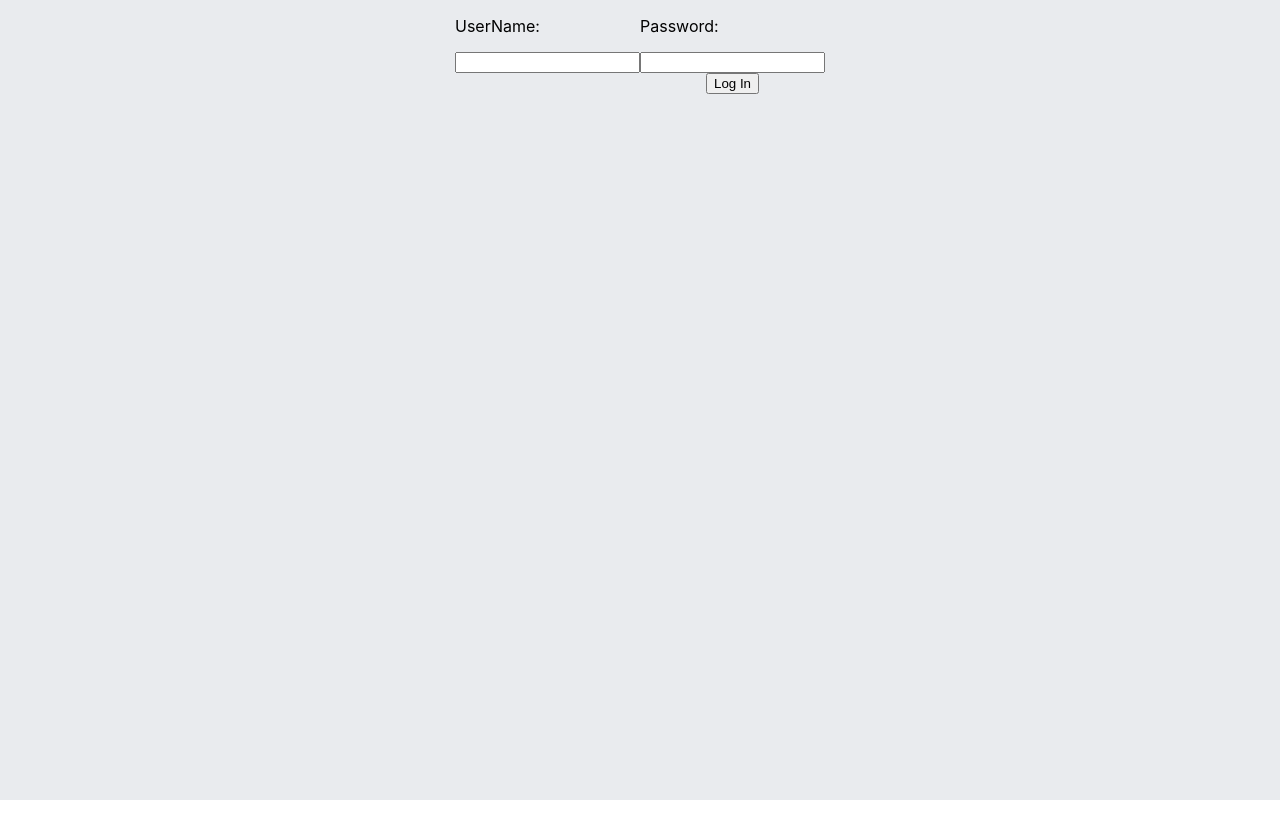
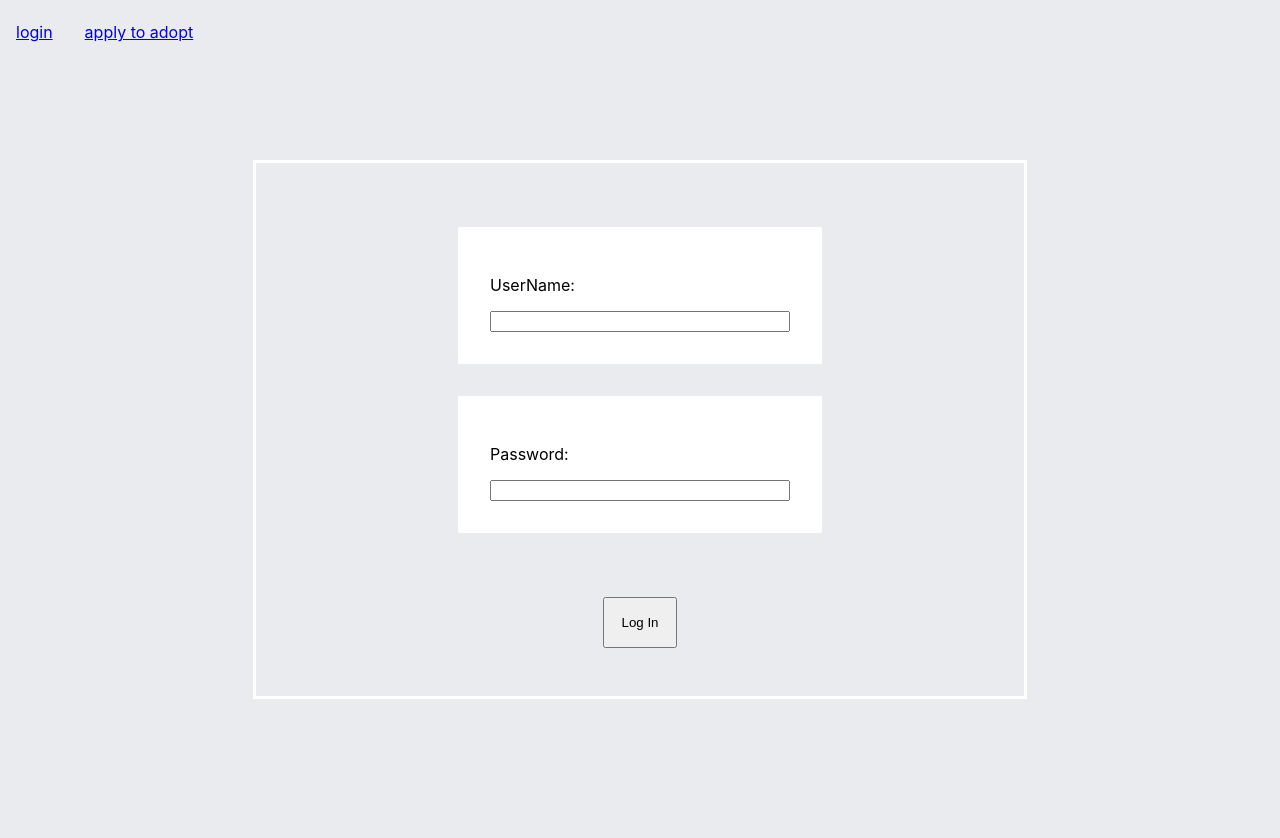
Before and after one commit to NoelleKuti/bunny-adoption, a React (Create React App) app in the folder client/: page /login in a window 1280 px wide. Shown: the top 838 px of the page. Before the commit the page ends 800 px from the top, so only its background shows below. Built offline with nearby package versions, Linux system fonts and the light colour scheme.

Commit message:
BUG-FREE CHECKPOINT

```diff
--- a/client/src/App.js
+++ b/client/src/App.js
@@ -1,7 +1,7 @@
 import {React} from 'react'
 import {Routes, Route } from 'react-router-dom'
 import styled from 'styled-components'
-import { BunniesContainer, Login, AppForm } from './components/index.js'
+import { BunniesContainer, Login, AppForm, NavBar } from './components/index.js'
 import './index.css'
 
 
@@ -10,8 +10,9 @@ const App = () => {
 
     return (
 		<AppStyles>
-            <Routes>
-                <Route path="/" element={<BunniesContainer />} />
+            <NavBar />
+			<Routes>
+                <Route path="/" element={<BunniesContainer isAdmin={false}/>} />
 
 				<Route path="login"
                     element={<Login/>}
@@ -26,22 +27,18 @@ const App = () => {
 
 const AppStyles = styled.div`
     background-color: #e9ebee;
-    position: absolute;
-    top: 0;
-    left: 0;
-    right: 0;
     min-height: 100vh;
+	min-width: 100vw;
     display: flex;
 
     .showFormButton {
         width: 50%;
         font-size: 2rem;
         align-self: flex-start;
-        margin-top: 3rem;
     }
     .container {
-        width: 100%;
-        margin: 0px auto;
+        width: 100vw;
+        margin: 5rem auto;
         border: 2px solid white;
     }
 
--- a/client/src/components/AppForm/AppForm.jsx
+++ b/client/src/components/AppForm/AppForm.jsx
@@ -1,5 +1,6 @@
 import React from 'react'
 import styled from 'styled-components'
+import { Link } from 'react-router-dom'
 import { useAppContext } from '../../context/appContext'
 import TextField from './TextField'
 
@@ -7,6 +8,7 @@ const AppForm = () => {
   return (
     <form>
       <h1> Application Form </h1>
+	  <Link to='/'>Home</Link>
       <div className='group' id='aboutYou'>
         <TextField
           fieldName='familyNamesAges'
--- a/client/src/components/AppForm/TextField.jsx
+++ b/client/src/components/AppForm/TextField.jsx
@@ -8,7 +8,7 @@ const TextField = (props) => {
         type='textarea'
         name={fieldName}
         helperText={helperText}
-        placeHolder={placeHolder}
+        placeholder={placeHolder}
         cols='50' rows='50'
     />
   )
--- a/client/src/components/BunniesContainer.jsx
+++ b/client/src/components/BunniesContainer.jsx
@@ -3,36 +3,36 @@ import styled from 'styled-components'
 import { useAppContext } from '../context/appContext'
 import BunnyCard from './BunnyCard'
 import BunnyForm from './BunnyForm/BunnyForm'
-import NavBar from './NavBar'
 
 const BunniesContainer = () => {
-    const { fetchBunnies, bunniesData, showForm, toggleShowForm, checkAuth, authKey } = useAppContext();
-
-	console.log(checkAuth(authKey));
+    const { fetchBunnies, bunniesData, showForm, toggleShowForm, checkAuth, isLoggedIn } = useAppContext();
 
 	useEffect(() => {
 		fetchBunnies();
-		checkAuth();
-
+		if (localStorage.getItem('creds')) {
+			checkAuth(localStorage.getItem('creds'))
+		}
 	}, [])
 
 
-    if (checkAuth(authKey) && showForm) {
+    if (isLoggedIn && showForm) {
     	return <BunnyForm/>
 	} else {
         return (
-			<ContainerStyles>
-				<NavBar />
-				{ checkAuth(authKey) &&
+			<ContainerStyles className='column'>
+				<div className='addButtonContainer'>
+					{ isLoggedIn &&
 						<button
 							className='showFormButton'
 							type='button'
-						onClick={() => {toggleShowForm('add')}}>
+							onClick={() => {checkAuth(localStorage.getItem('creds')) && toggleShowForm('add')}}>
 								Add Bunnies!
 						</button>
 					}
+				</div>
 				<div className='row container'>
-				{bunniesData.map((item) => {
+				{bunniesData && bunniesData.map((item) => {
+					console.log(item);
 					return (
 						<BunnyCard
 							key={'k'+item._id}
@@ -40,6 +40,7 @@ const BunniesContainer = () => {
 							bunnyData={item}
 						/>
 					);
+
 				})}
 				</div>
 			</ContainerStyles>
@@ -47,11 +48,17 @@ const BunniesContainer = () => {
 	}
 }
 const ContainerStyles = styled.div`
+	width: 100%;
+	margin: 0 auto;
+
+	.showFormButton {
+		width: 25%;
+	}
+
+	.addButtonContainer {
+		height: 1rem;
 		display: flex;
-    flex-wrap: wrap;
-    justify-content: space-evenly;
-    padding: 1rem;
-	width: 80%;
-	margin: 0px auto;
+		margin-top: 6rem;
+	}
 `
 export default BunniesContainer
--- a/client/src/components/BunnyCard.jsx
+++ b/client/src/components/BunnyCard.jsx
@@ -1,4 +1,4 @@
-import React from 'react'
+import React, { useState, useEffect } from 'react'
 import styled from 'styled-components'
 import { useAppContext } from '../context/appContext';
 import { MdDeleteOutline, MdOutlineModeEdit } from 'react-icons/md'
@@ -8,31 +8,37 @@ const BunnyCard = (props) => {
     const { objectId, bunnyData } = props;
     const { bunnyName, description, temperament, age, variation, imageLink } = bunnyData;
 
-    const { deleteBunny, chooseBunnyToEdit, authKey, checkAuth } = useAppContext();
+    const { deleteBunny, chooseBunnyToEdit, authKey, checkAuth, isLoggedIn } = useAppContext();
 
 
+	let initial = false;
 
+	if (!imageLink) {
+		initial = true;
+	}
 
+    const [viewText, setViewText] = useState(initial);
 
     return (
-        <CardStyles className='column'>
-            <div className='card'>
+        <CardStyles viewText = {viewText}>
+            <div className='card column'>
                 <div className='cardHeader row'>
                     <h2>{bunnyName}</h2>
-                    {checkAuth(authKey) &&
+                    {isLoggedIn &&
                         <div className='buttonContainer row'>
                             <MdOutlineModeEdit
                             as='button'
-                            className='button'
+                            className='button cardBtn'
                                 onClick={() => {
-                                    chooseBunnyToEdit(bunnyData);
+                                    checkAuth(localStorage.getItem('creds')) &&chooseBunnyToEdit(bunnyData)
                                 }} />
 
                             <MdDeleteOutline
-                            as='button' className='button' onClick={() => window.confirm(`You are about to delete ${bunnyName}. Are you sure?`) && deleteBunny(objectId)}/>
+                            as='button' className='button cardBtn' onClick={() => checkAuth(localStorage.getItem('creds')) && window.confirm(`You are about to delete ${bunnyName}. Are you sure?`) && deleteBunny(objectId)}/>
                         </div>
                     }
                 </div>
+				<img src={imageLink} alt={`no pics to show of ${bunnyName}`} className='bunImage'/>
                 <div className='cardText'>
                     <p>
                         Description: {description}
@@ -47,7 +53,14 @@ const BunnyCard = (props) => {
                         Variation: {variation}
                     </p>
                 </div>
-                <image src={imageLink} alt='bunny' />
+				<button
+					className='switchViewBtn button' 	type='button'
+					onClick={() => {
+						setViewText(!viewText)
+						}}
+				>
+					{ viewText ? 'hide info' : 'more info' }
+				</button>
             </div>
         </CardStyles>
     )
@@ -55,51 +68,56 @@ const BunnyCard = (props) => {
 
 const CardStyles = styled.div`
     .card {
-        width: 400px;
+		width: 400px;
         border: 1px solid black;
         border-radius: 20px;
         background-color: var(--50);
-        margin: 1rem 1rem 1rem 1rem;
+        height: 600px;
+        justify-content: space-between;
+		align-items: center;
+		position: relative;
 
-        justify-content: space-between;
+		.bunImage {
+		max-width: 100%;
+		margin: 0px auto;
+		align-content: center;
+		color: #a1a1a1;
+		border: 2px solid green;
+		position: absolute;
+		left: 0;
+		right: 0;
+		top: 8rem;
+		display: ${props => (props.viewText ? 'none' : 'initial')};
+	}
     }
     .cardHeader {
-        width: 90%;
+		width: 100%;
         margin: 0px auto;
         padding: 1rem;
         justify-content: space-between;
+		align-content: center;
         h2 {
-            margin-left: 10px;
+			width: 60%;
             font-size: 25px;
+			word-wrap: wrap;
         }
         .buttonContainer {
-            width: 50%;
-            align-items: flex-end;
-            justify-content: flex-end;
-            button {
-                margin: 0 10px 10px 0;
-            }
+		   align-self: flex-start;
+		   max-width: 35%;
+		   flex-wrap: no wrap;
         }
     }
     .cardText {
         padding: 1rem;
+		position: absolute;
+		top: 8rem;
+		display: ${props => (props.viewText ? 'initial' : 'none')}
     }
-    span {
-        font-weight: 700;
-        text-decoration: underline;
-    }
-    .timeStamps {
-        font-size: 10px;
+    .cardBtn {
+        width: 3rem;
+        height: 3rem;
         padding: 1rem;
-        justify-self: flex-end;
-        border-top: 1px solid var(--500);
-        background-color: var(--100);
-        border-radius: 0 0 20px 20px;
-    }
-    .button {
-        width: 2rem;
-        height: 2rem;
-        padding: 1rem;
+		font-size: 25px;
         border: none;
         margin: 5px 5px 5px 5px;
         border-radius: 50%;
@@ -112,6 +130,16 @@ const CardStyles = styled.div`
         }
     }
 
+	.switchViewBtn {
+		background-color: none;
+		border: none;
+		box-shadow: none;
+		padding: 2rem;
+		margin: 1rem;
+	}
+
+
+
 
 `
 export default BunnyCard
--- a/client/src/components/BunnyForm/BunnyFormField.jsx
+++ b/client/src/components/BunnyForm/BunnyFormField.jsx
@@ -17,7 +17,7 @@ const FormFieldText = () => {
                     type='text'
                     name='bunnyName'
                     placeholder="Add Bunny's Name"
-                    onChange={(e) => { handleTextInput(e) }}
+                    onChange={(e) => { handleTextInput({e:e, formName:'bunny'}) }}
                     defaultValue= {bunnyName}
                 />
             <div className='row helperText'>
@@ -85,7 +85,7 @@ const FormFieldText = () => {
             <input
                 className='textInput'
                 type='text'
-                name='imgLink'
+                name='imageLink'
                 placeholder="Link To Image Of Bunny"
                 onChange={(e) => { handleTextInput({e:e, formName:'bunny'}) }}
                 defaultValue={imageLink}
--- a/client/src/components/Login.jsx
+++ b/client/src/components/Login.jsx
@@ -7,37 +7,30 @@ import { useNavigate  } from 'react-router-dom'
 
 const Login = () => {
 
-    const { showAlert, handleTextInput, login, handleLogin } = useAppContext();
+    const { showAlert, handleTextInput, login, handleLogin, checkAuth, authKey, isLoggedIn } = useAppContext();
     const {userName, password} = login;
 
     const navigate = useNavigate();
-    const [values, setValues] = useState({isAdmin: false});
 
-
-
-    const toggleAdmin = () => {
-        setValues({ isAdmin: !values.isAdmin});
-    }
 
     const onSubmitForm = (e) => {
         handleLogin(e, {userName, password});
-        toggleAdmin();
     }
 
 
     useEffect(() => {
-        if (values.isAdmin) {
+        if (isLoggedIn) {
             setTimeout(() => {
                 navigate('/')
             }, 3000)
         }
-    }, [values.isAdmin, navigate]);
+    }, [isLoggedIn, navigate]);
 
 
     return (
-        <form name='loginForm' className='row' onSubmit={onSubmitForm}>
-            {showAlert && <Alert />}
-            <div className='column'>
+        <form id='login' name='loginForm' className='column' onSubmit={onSubmitForm}>
+            {<Alert />}
+				<div className='column loginCol'>
 					<p>UserName:</p>
 					<input
 						type= 'text'
@@ -46,15 +39,15 @@ const Login = () => {
 						onChange = {(e) => {handleTextInput({e:e, formName:'login'})}}
 					/>
 				</div>
-            <div className='column'>
+				<div className='column loginCol'>
 					<p>Password:</p><input
 						type='password'
 						name='password'
 						defaultValue = {password}
 						onChange = {(e) => {handleTextInput({e:e, formName:'login'})}}
 					/>
-                  <button type='submit'>Log In</button>
                 </div>
+			<button type='submit' className='submitBtn'>Log In</button>
 
         </form>
 
--- a/client/src/components/NavBar.jsx
+++ b/client/src/components/NavBar.jsx
@@ -4,15 +4,16 @@ import { useAppContext } from '../context/appContext'
 
 
 const NavBar = () => {
-    const { handleLogout, authKey, checkAuth } = useAppContext();
+    const { handleLogout, authKey, checkAuth, isLoggedIn } = useAppContext();
 
 
 
 
 
     return (
-        <div className='navbar row'>
-            {checkAuth(authKey)
+        <div className='navbar'>
+            <div className='navLinks'>
+				{isLoggedIn
 					? <button className='navLink' as='Link' onClick={() => {
 						handleLogout()}} >
 						logout
@@ -21,7 +22,8 @@ const NavBar = () => {
 						login
 					</Link>
 				}
-            <Link className='navLink' to='/apply'>{authKey ? 'view applications' : 'apply to adopt'}</Link>
+				<Link className='navLink' to='/apply'>{isLoggedIn ? 'view applications' : 'apply to adopt'}</Link>
+			</div>
         </div>
     )
 }
--- a/client/src/context/appContext.js
+++ b/client/src/context/appContext.js
@@ -60,6 +60,7 @@ const initialState = {
         password: '',
     },
     authKey: '',
+	isLoggedIn: false,
 }
 
 const AppContext = createContext(initialState);
@@ -136,7 +137,7 @@ const AppProvider = ({ children }) => {
         axios.patch(`http://localhost:5000/api/v1/bunnies/${id}`, data)
             .then((response) => {
                 dispatch({type: TOGGLE_EDIT_FORM})
-                fetchBunnies();
+				fetchBunnies();
             })
     }
 
@@ -167,8 +168,12 @@ const AppProvider = ({ children }) => {
                 console.log(res.data.message);
                 if (res.data.success === true) {
                     toggleShowAlert({alertType: 'success', alertText: res.data.message});
-                    setTimeout(clearAlert, 5000);
-                    dispatch({ type: LOGIN_ADMIN, payload: {data: res.data.key}})
+
+					setTimeout(clearAlert, 5000);
+
+					dispatch({ type: LOGIN_ADMIN, payload: {data: res.data.key}})
+
+					localStorage.setItem('creds', res.data.key)
                 } else {
                     toggleShowAlert({alertType: 'danger', alertText: res.data.message});
                     setTimeout(clearAlert, 5000);
@@ -182,6 +187,7 @@ const AppProvider = ({ children }) => {
         dispatch({
             type: LOGOUT_ADMIN
         })
+		localStorage.removeItem('creds');
     }
 
     const getKey = () => {
@@ -190,16 +196,25 @@ const AppProvider = ({ children }) => {
 
     const checkAuth = async (key) => {
 		const request = await getKey();
-		const officialKey = request.data;
+		const officialKey = request.data.key;
 
 		if (key === officialKey) {
 			//console.log(`${key} equals ${officialKey}`);
-			return true;
+			dispatch({
+				type: LOGIN_ADMIN,
+				payload: {
+					data: officialKey
+				}
+			});
 		} else if (key !== officialKey) {
 			//console.log(`${key} does not equal ${officialKey}`);
-			return false;
+			dispatch({
+				type: LOGOUT_ADMIN
+			})
 		}
 	}
+
+
 
 
 
--- a/client/src/context/appReducer.js
+++ b/client/src/context/appReducer.js
@@ -8,18 +8,20 @@ const reducer = (state, action) => {
                 ...initialState,
                 showForm: (!state.showForm),
                 formType: 'add',
+				isLoggedIn: state.isLoggedIn,
             }
         case TOGGLE_EDIT_FORM:
             return {
                 ...state,
                 showForm: (!state.showForm),
                 form: state.bunnyToEdit,
-                formType: 'edit'
+                formType: 'edit',
+				isLoggedIn: state.isLoggedIn,
             }
         case CLEAR_FORMS:
             return {
                 ...initialState,
-                loggedIn: state.loggedIn,
+                isLoggedIn: state.isLoggedIn,
             }
         case HANDLE_TEXT_INPUT:
             let {e, formName} = action.payload;
@@ -30,7 +32,7 @@ const reducer = (state, action) => {
                         form : {
                             ...state.form,
                             [e.target.name] : e.target.value,
-                        }
+                        },
                     }
                 case 'login':
                     return {
@@ -42,9 +44,11 @@ const reducer = (state, action) => {
                     }
                 case 'adoptForm':
                     console.log('still under construction!');
-                default: console.log('something went wrong in appReducer.js');
-            }
-
+					break;
+                default:
+					console.log('something went wrong in appReducer.js');
+				}
+				break;
 
         case VIEW_BUNNIES:
             return {
@@ -88,7 +92,8 @@ const reducer = (state, action) => {
                     userName: '',
                     password: '',
                 },
-                authKey: action.payload.data
+                authKey: action.payload.data,
+				isLoggedIn: true,
             }
         case LOGOUT_ADMIN:
             return {
@@ -98,6 +103,7 @@ const reducer = (state, action) => {
                     userName: '',
                     password: '',
                 },
+				isLoggedIn: false,
             }
         default: console.log('something went wrong in appReducer.js')
     }
--- a/client/src/index.css
+++ b/client/src/index.css
@@ -28,30 +28,40 @@ background: linear-gradient(180deg, rgba(209,193,240,1) 3%, rgba(124,75,214,1) 8
 .row {
   display: flex;
   flex-direction: row;
-  flex-wrap: wrap;
   margin: 0px auto;
 }
 
 .navbar {
-  width: 100%;
-  padding: 1rem;
+  position: absolute;
   top: 0;
+  left: 0;
+  right: 0;
+  display: flex;
+  flex-direction: row;
+  height: 4rem;
+  align-items: center;
+  top: 0;
+  left: 0;
+  margin: 0px auto;
+  margin-bottom: 3rem;
+}
+
+.navLinks {
+	float: left;
+	width: 100%;
 }
 
 .navLink {
   padding: 1rem;
   background-color: none;
-  border: 2px solid blue;
-  display: flex;
-  justify-content: center;
   text-align: center;
-  float: left;
 }
 
 button {
   margin: 0px auto;
   cursor: pointer;
 }
+
 .column {
 display: flex;
 flex-direction: column;
@@ -60,8 +70,7 @@ margin: 0px auto;
 
 .alert {
   width: 100%;
-  display: flex;
-  justify-content: center;
+  max-height: 15%;
   padding: 1rem;
 }
 
@@ -72,3 +81,31 @@ margin: 0px auto;
 .success {
   background-color: green;
 }
+
+#login {
+	margin : 10rem auto;
+	width: 60%;
+	display: flex;
+	flex-direction: column;
+	border: 3px solid white;
+}
+
+.loginCol {
+	padding: 2rem;
+	height: 50%;
+	width: 300px;
+	background-color: white;
+	margin: 1rem auto;
+}
+
+.submitBtn {
+	padding: 1rem;
+	margin: 3rem auto;
+}
+
+.container {
+	margin: 0px auto;
+	border: 2px solid white;
+	justify-content: space-evenly;
+	flex-wrap: wrap;
+}
```
Also changed, not shown: client/src/components/ApplicationsDash.jsx (added, +9 -0 lines), 1 other file (tests, documents, lock files or other folders). Lines whose indentation alone changed are shown as unchanged.
